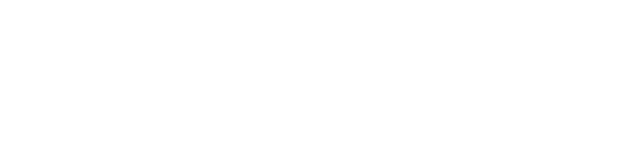
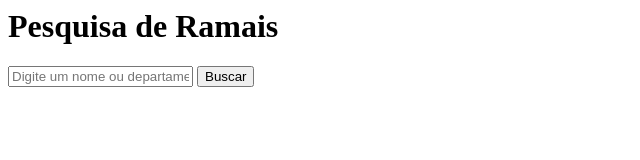
Before and after one commit to JonadabHonorio/Ramal-Map, a plain HTML site: page index.html in a window 1280 px wide. Shown: the whole page, without its empty margins (0-640 px from the left). Drawn offline with Linux system fonts and the light colour scheme.

Commit message:
Add files via upload

```diff
--- a/index.html
+++ b/index.html
@@ -7,5 +7,9 @@
     <link rel="stylesheet" href="ramalMapStyle.css">
 </head>
 <body>
-    <script src="ramalMap.js"></script>
+    <h1>Pesquisa de Ramais</h1>
+        <input type="text" id="pesquisa" placeholder="Digite um nome ou departamento">
+        <button id="buscar">Buscar</button>
+    <ul id="resultados"></ul>
+    <script type="module" src="ramalMap.js"></script>
 </body>
```
